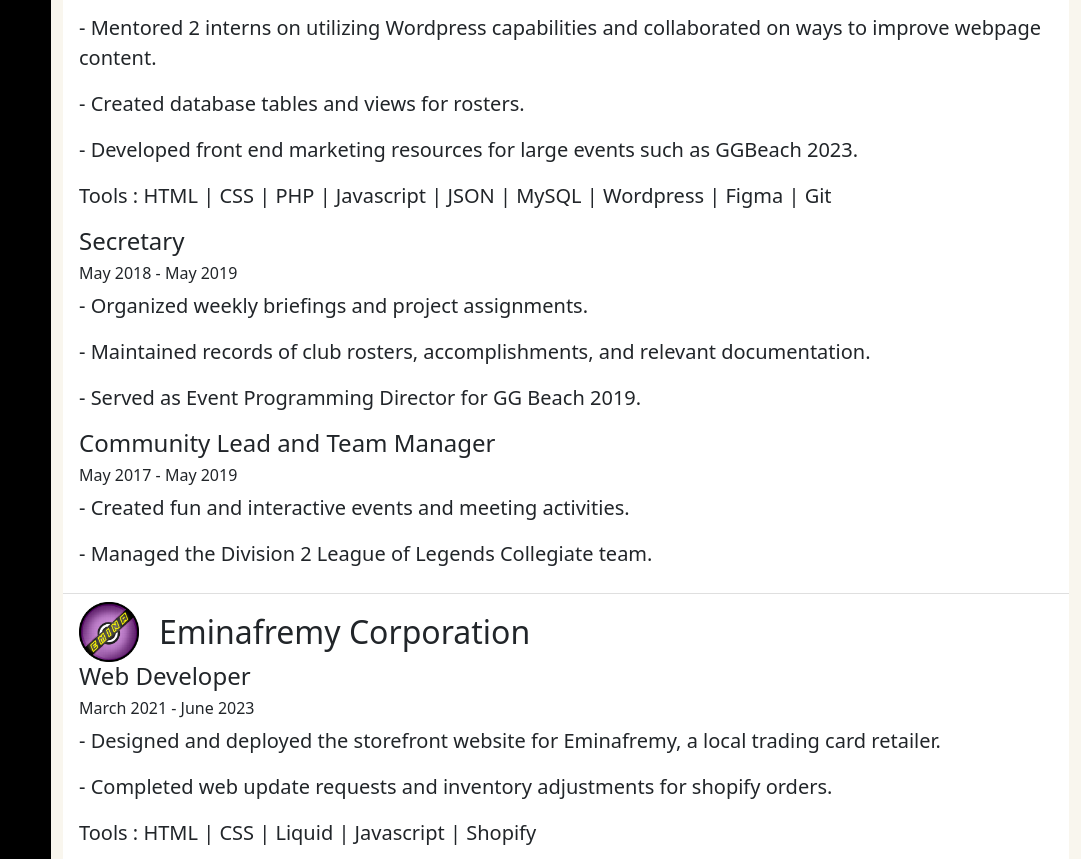
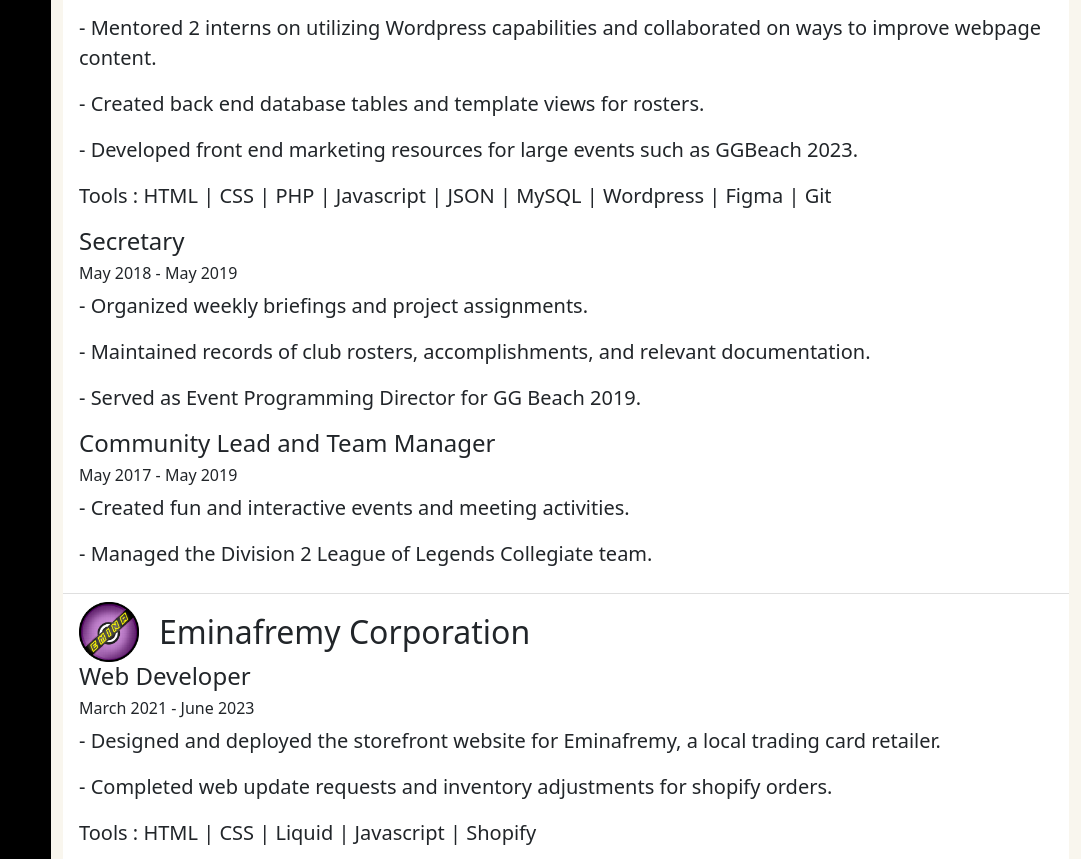
Before and after one commit to Hayden-Matheus/Hayden-Matheus.github.io, a plain HTML site: page index.html in a window 1280 px wide. Shown: the part 1948-2807 px from the top of the page, without its empty margins (199-1280 px from the left). Drawn offline with nearby package versions, Linux system fonts and the light colour scheme.

Commit message:
resume update

```diff
--- a/index.html
+++ b/index.html
@@ -160,7 +160,7 @@
                         <p>- Implemented mentioned features to streamline workflows by 50%.</p>
                         <p>- Construct requirements specifications to ensure completion of long term projects such as player informational portals and team feature pages.</p>
                         <p>- Mentored 2 interns on utilizing Wordpress capabilities and collaborated on ways to improve webpage content.</p>
-                        <p>- Created database tables and views for rosters.</p>
+                        <p>- Created back end database tables and template views for rosters.</p>
                         <p>- Developed front end marketing resources for large events such as GGBeach 2023.</p>
                         <p>Tools : HTML | CSS | PHP | Javascript | JSON | MySQL | Wordpress | Figma | Git</p>
                         <h4>Secretary</h4>
```
Also changed, not shown: 1 other file.
